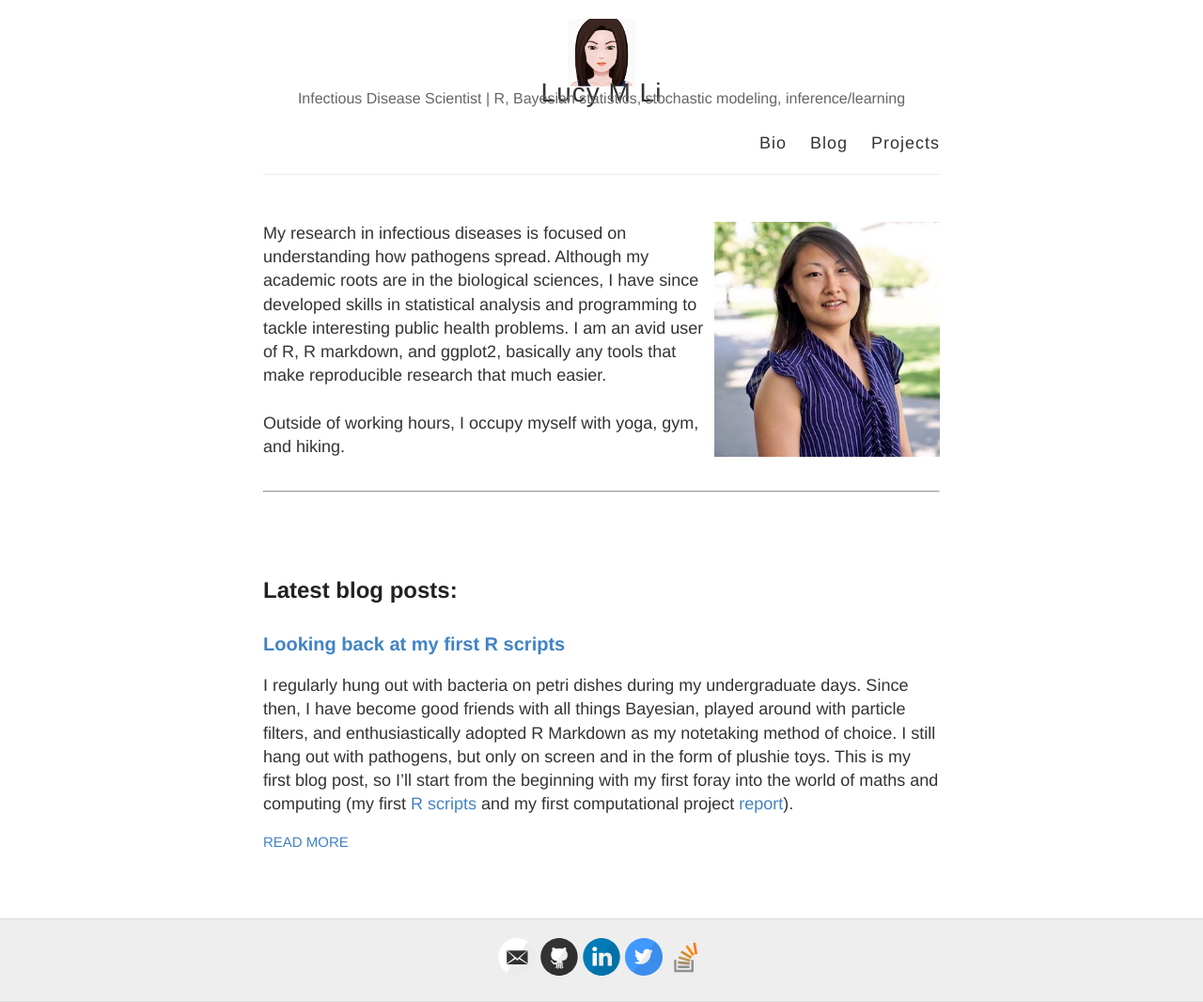
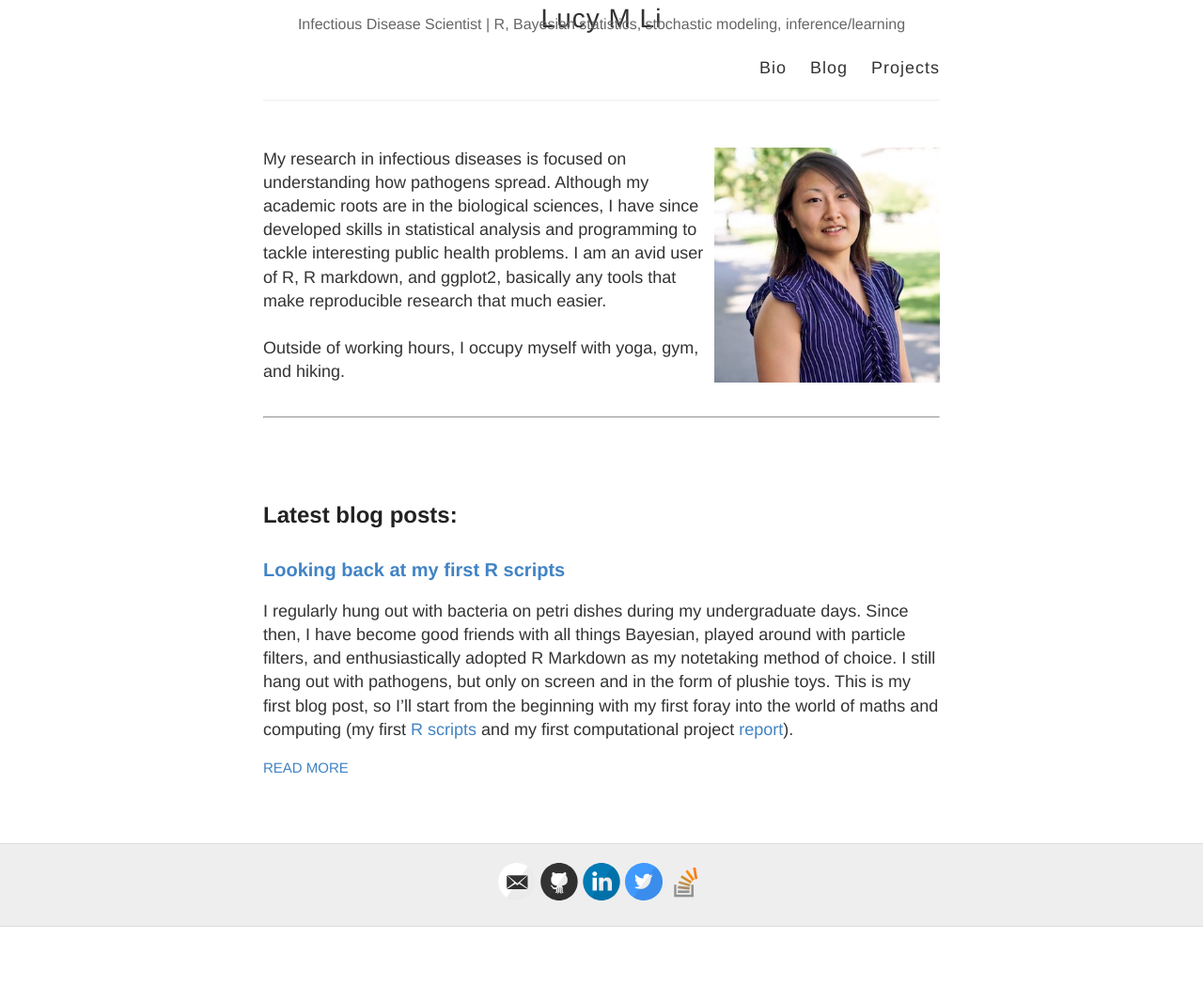
Before and after one commit to lucymli/lucymli.github.io, a Jekyll site: the page built from index.html, in a window 1280 px wide. Shown: the whole page at 94% size. Built offline with Jekyll 4.4.1, drawn with Linux system fonts in a browser that asks for light colours; after the commit the page ends 986 px from its top, so only the background shows below that.

```diff
--- a/_layouts/default.html
+++ b/_layouts/default.html
@@ -26,7 +26,7 @@
     <div class="wrapper-masthead">
       <div class="container">
         <header class="masthead clearfix">
-             <a href="{{ site.baseurl }}/" class="site-avatar"><img src="{{ site.avatar }}", width="10%"/></a>
+
           <div class="site-info">
             <h1 class="site-name"><a href="{{ site.baseurl }}/">{{ site.name }}</a></h1>
             <p class="site-description">{{ site.description }}</p>
```
